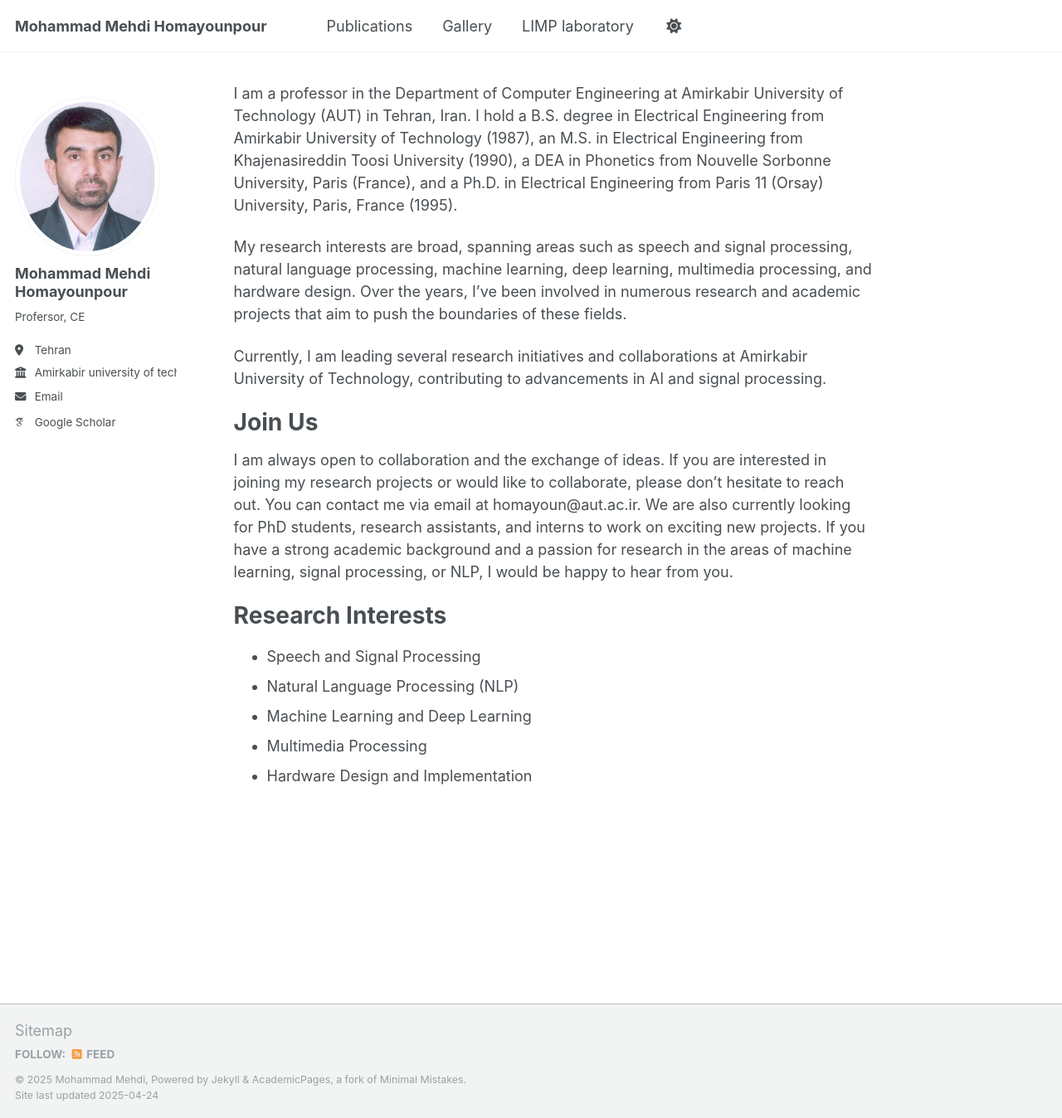
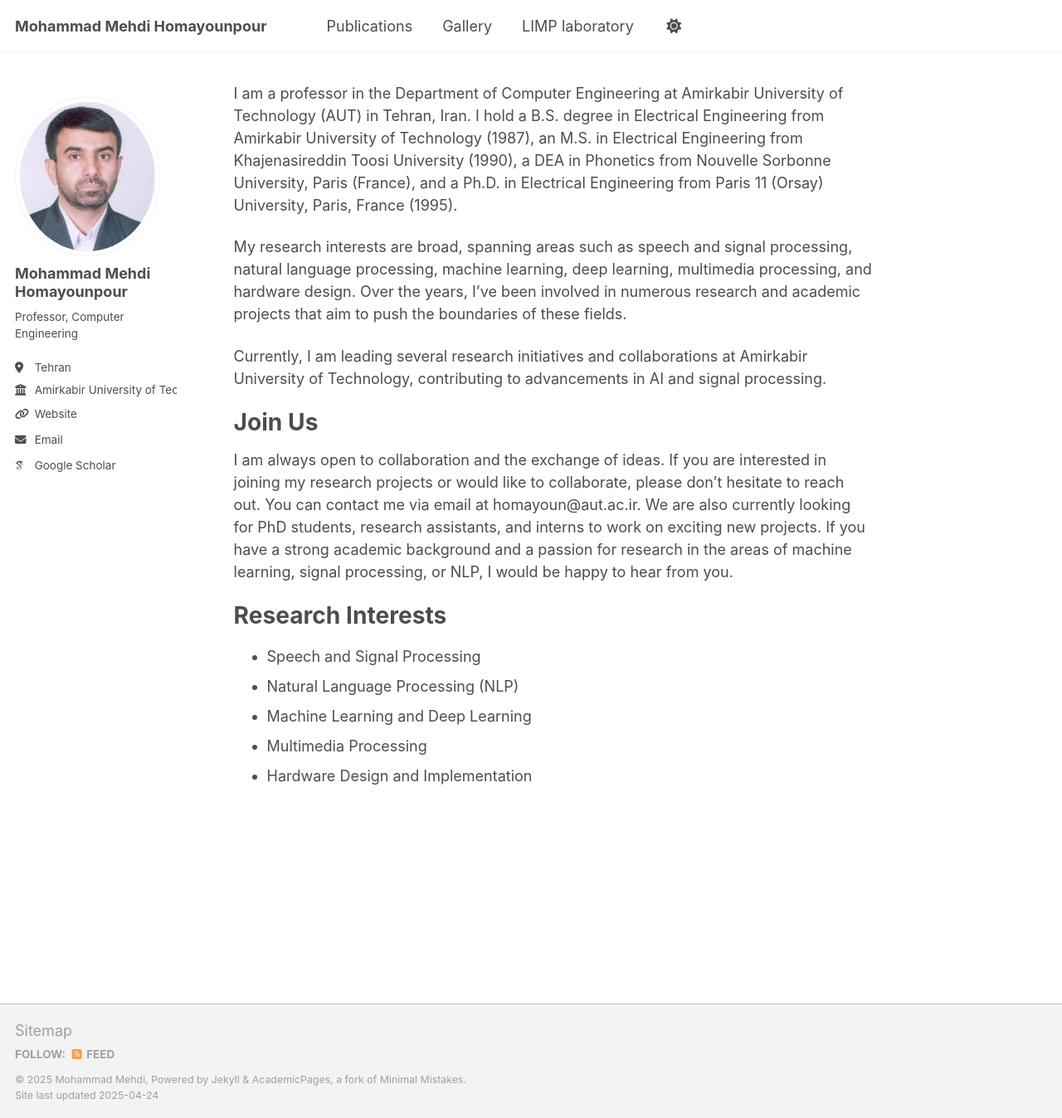
Before and after one commit to mmhomayounpour/mmhomayounpour.github.io, a Jekyll site: the page built from _pages/about.md, in a window 1280 px wide and 1348 px high. Shown: the whole window at 83% size. Built offline with Jekyll 4.4.1, drawn with Linux system fonts in a browser that asks for light colours; some web fonts are replaced.

Commit message:
spl updt

```diff
--- a/_config.yml
+++ b/_config.yml
@@ -25,10 +25,10 @@ author:
   avatar           : "homayoun-e1539542717262.jpg"
   name             : "Mohammad Mehdi Homayounpour"
   # pronouns         : "Prof."
-  bio              : "Profersor, CE"
+  bio              : "Professor, Computer Engineering"
   location         : "Tehran"
-  employer         : "Amirkabir university of technology"
-  uri              : # URL
+  employer         : "Amirkabir University of Technology"
+  uri              : "https://aut.ac.ir/cv/2571/MOHAMMAD-MEHDI-HOMAYOUNPOUR?slc_lang=en&&cv=2571&mod=scv"
   email            : "homayoun [at] aut.ac.ir"
 
   # Academic websites
```
